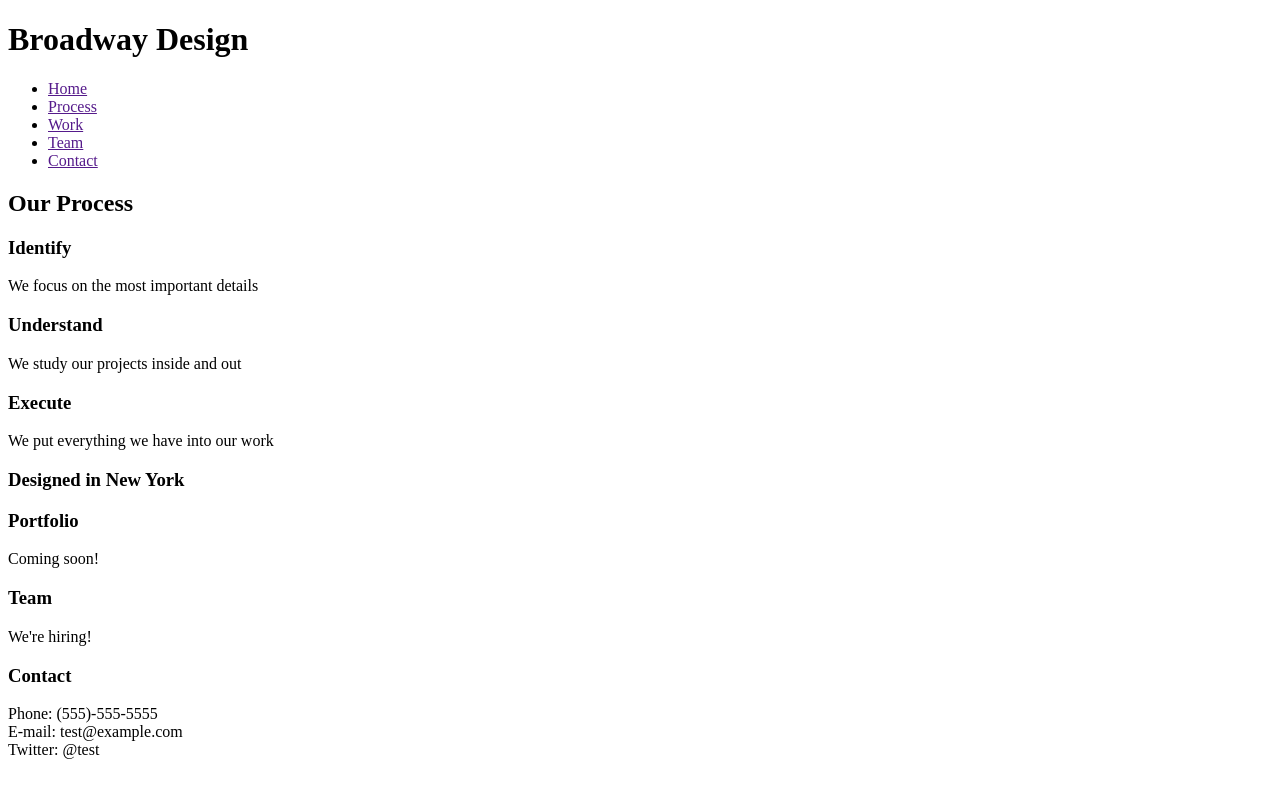
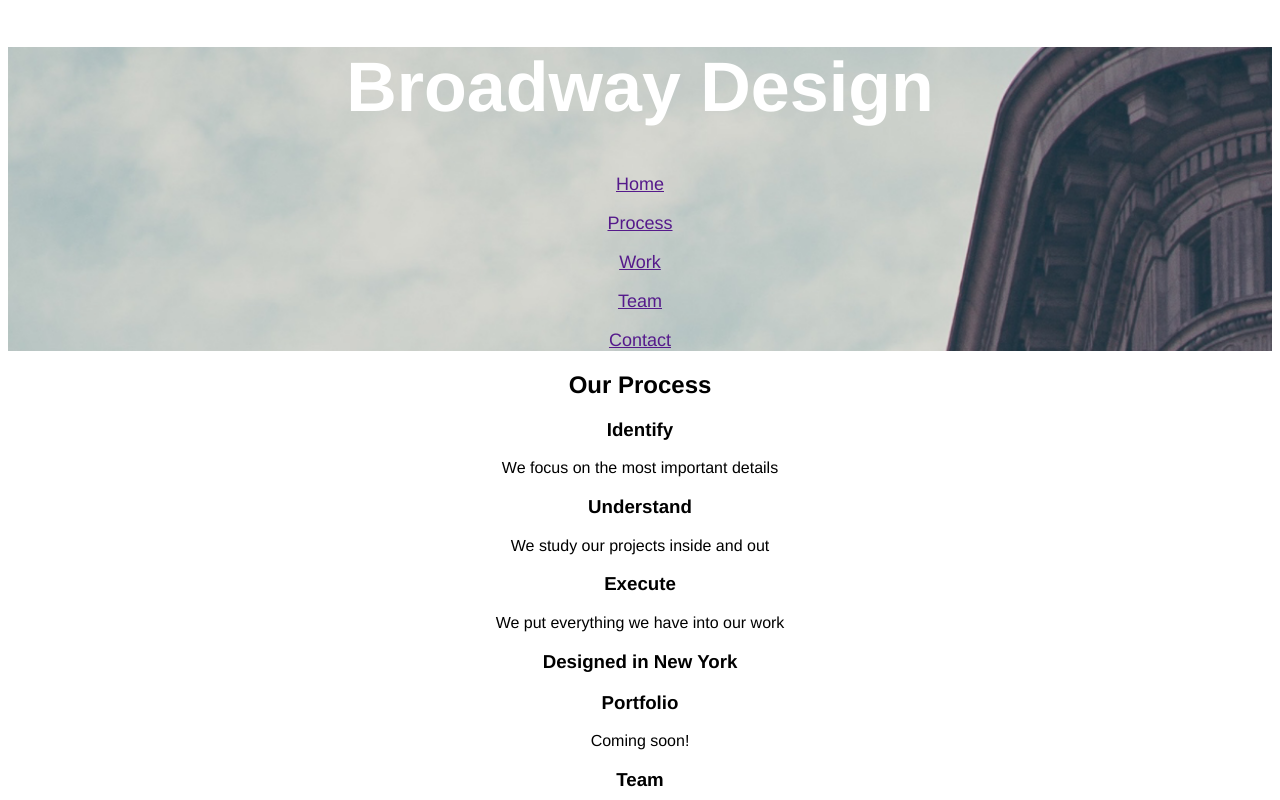
Before and after one commit to marzipanick/broadway, a plain HTML site: page index.html in a window 1280 px wide. Shown: the top 800 px of the page. Drawn offline with Linux system fonts and the light colour scheme.

Commit message:
header styling

```diff
--- a/index.html
+++ b/index.html
@@ -15,15 +15,13 @@
       <h1>Broadway Design</h1>
 
       <nav role=navigation>
-        <ul>
 
-          <li><a href="">Home</a></li>
-          <li><a href="">Process</a></li>
-          <li><a href="">Work</a></li>
-          <li><a href="">Team</a></li>
-          <li><a href="">Contact</a></li>
+          <p><a href="">Home</a></p>
+          <p><a href="">Process</a></p>
+          <p><a href="">Work</a></p>
+          <p><a href="">Team</a></p>
+          <p><a href="">Contact</a></p>
 
-        </ul>
       </nav>
 
     </div>
--- a/resources/style.css
+++ b/resources/style.css
@@ -0,0 +1,20 @@
+html {
+  font-family: Helvetica;
+  text-align: center;
+}
+
+.header {
+  background-image: url("./images/the-flatiron-building.png");
+  background-repeat: no-repeat;
+  background-size: cover;
+  color: white;
+}
+
+h1 {
+  font-size: 70px;
+  font-weight: bold;
+}
+
+nav {
+  font-size: 18px;
+}
```
